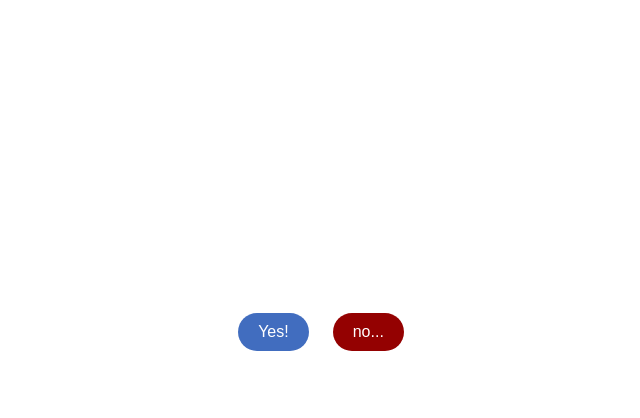
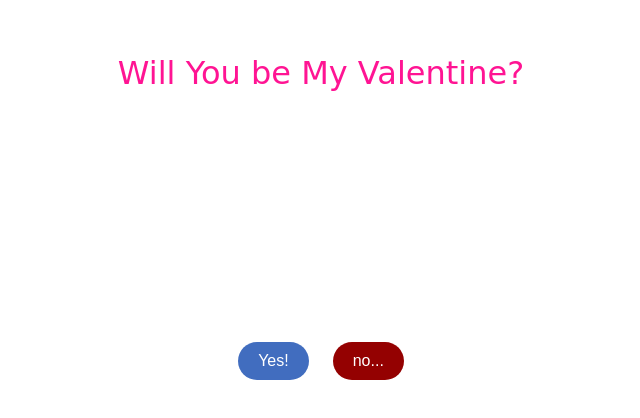
Before and after one commit to ccsbvd/ccsbvd.github.io, a plain HTML site: page index.html in a window 1280 px wide. Shown: the part 186-604 px from the top of the page, without its empty margins (319-959 px from the left). Drawn offline with Linux system fonts and the light colour scheme.

Commit message:
add question

```diff
--- a/index.html
+++ b/index.html
@@ -7,6 +7,7 @@
     <link rel="stylesheet" href="style.css">
 </head>
 <body>
+    <div id="valentine-message">Will You be My Valentine?</div>
     <div id="gif-container"></div>
     <div class="button-container">
         <button id="yes-button" class="oval-button">Yes!</button>
--- a/style.css
+++ b/style.css
@@ -32,3 +32,11 @@ body {
     align-items: center;
     justify-content: center;
 }
+
+#valentine-message {
+    color: #ff1493; /* Deep pink; adjust as needed for your theme */
+    font-family: 'Dancing Script', cursive; /* Suggesting a Google Font that fits Valentine's theme */
+    font-size: 32px; /* Adjust size as needed */
+    text-align: center;
+    margin-bottom: 20px; /* Space between the message and the buttons */
+}
```
